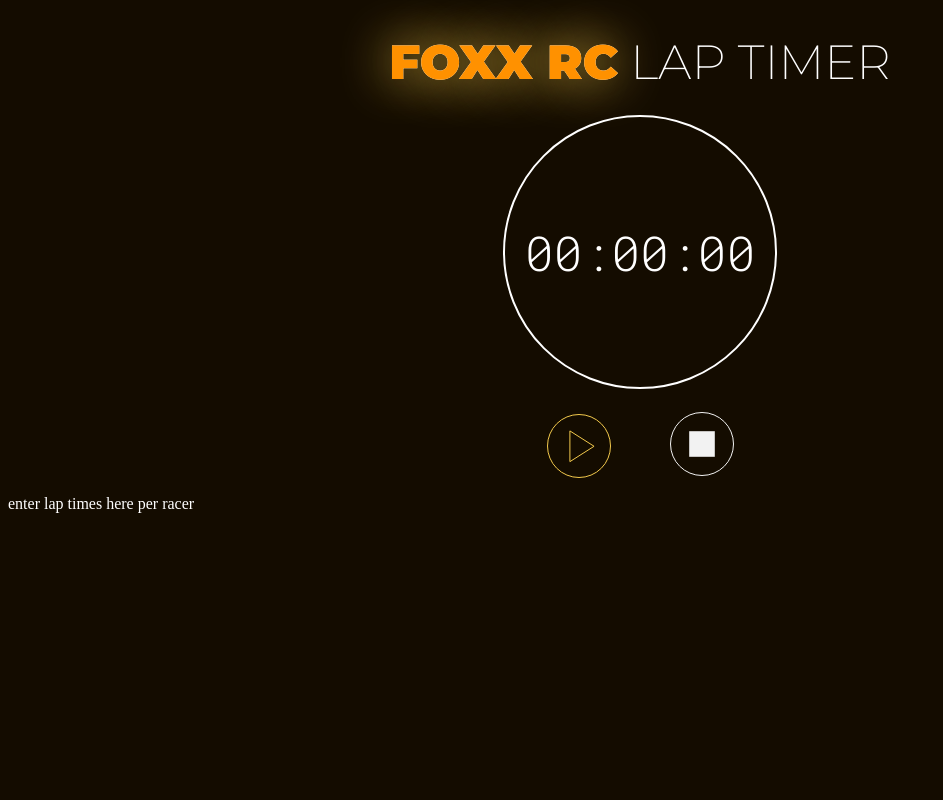
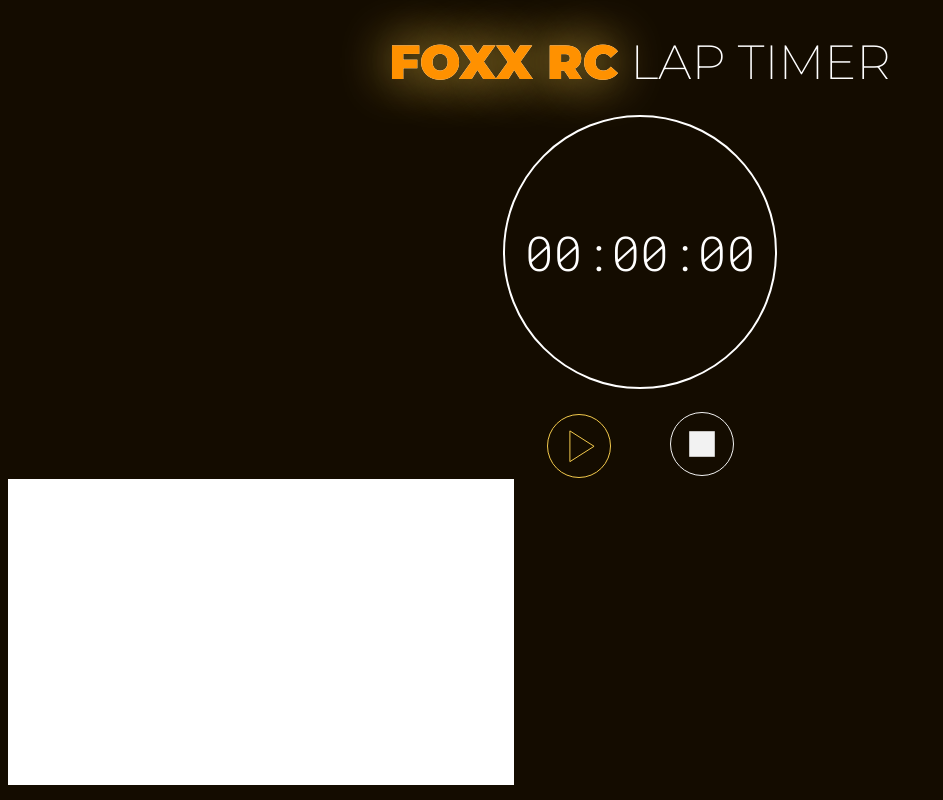
Before and after one commit to TheGreatFoxxy/FOXX-RC-Lap-Timer, a plain HTML site: page index.html in a window 1280 px wide. Shown: the whole page, without its empty margins (0-943 px from the left). Drawn offline with Linux system fonts and the light colour scheme.

Commit message:
add logbox element

```diff
--- a/style.css
+++ b/style.css
@@ -69,3 +69,12 @@ button {
 #pauseButton {
   display: none;
 }
+
+.logbox {
+  margin: 0;
+  border: solid;
+  background-color: #fff;
+  cursor: text;
+  width: 500px;
+  min-height: 300px
+}
```
